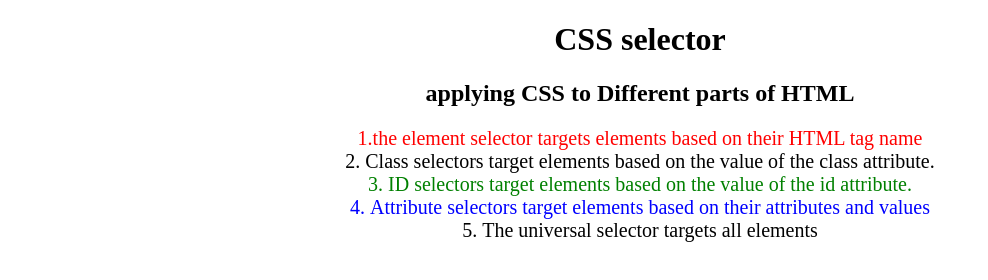
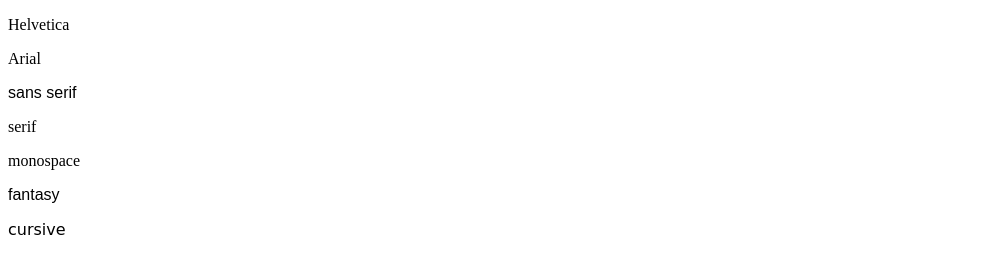
Before and after one commit to KarimFleifel/karim, a plain HTML site: page index.html in a window 1280 px wide. Shown: the whole page, without its empty margins (0-988 px from the left). Drawn offline with Linux system fonts and the light colour scheme.

Commit message:
Add files via upload

```diff
--- a/index.html
+++ b/index.html
@@ -1,31 +1,44 @@
 <!DOCTYPE html>
 <html lang="en">
-  <head>
-    <meta charset="UTF-8" />
-    <meta name="viewport" content="width=device-width, initial-scale=1.0" />
-    <title>Document</title>
-    <link rel="stylesheet" href="./style.css    " />
-  </head>
-  <body>
-    <h1>CSS selector</h1>
-    <h2>applying CSS to Different parts of HTML</h2>
-    <p class="note">
-      1.the element selector targets elements based on their HTML tag name
-    </p>
-    <ol class="note">
-      <li class="note" value="2">
-        Class selectors target elements based on the value of the class
-        attribute.
-      </li>
-      <li class="note" id="id-selector-demo">
-        ID selectors target elements based on the value of the id attribute.
-      </li>
-      <li class="note" value="4">
-        Attribute selectors target elements based on their attributes and values
-      </li>
-      <li class="note" value="5">
-        The universal selector targets all elements
-      </li>
-    </ol>
-  </body>
+<head>
+    <meta charset="UTF-8">
+    <meta name="viewport" content="width=device-width, initial-scale=1.0">
+    <title>font family  </title>
+    <style>
+        #helvetica{
+            font-family: Helvetica, sans-serif;
+        }
+        #arial
+        {
+            font-family: Arial, sans-serif;
+        }
+        #serif{
+            font-family: serif;
+        }
+        #sans-serif {
+            font-family: sans-serif;
+        }
+        #cursive {
+            font-family: cursive;
+        }
+        #monoscope{
+            font-family: monospace;
+        }
+        #fantasy{
+            font-family: fantasy;
+
+        }
+
+
+    </style>
+</head>
+<body>
+    <p id="Helvetica">Helvetica</p>
+    <p id="Arial">Arial</p>
+    <p id="sans-serif">sans serif</p>
+    <p id="serif">serif</p>
+    <p id="monospace">monospace</p>
+    <p id="fantasy">fantasy</p>
+    <p id="cursive">cursive</p>
+</body>
 </html>
```
